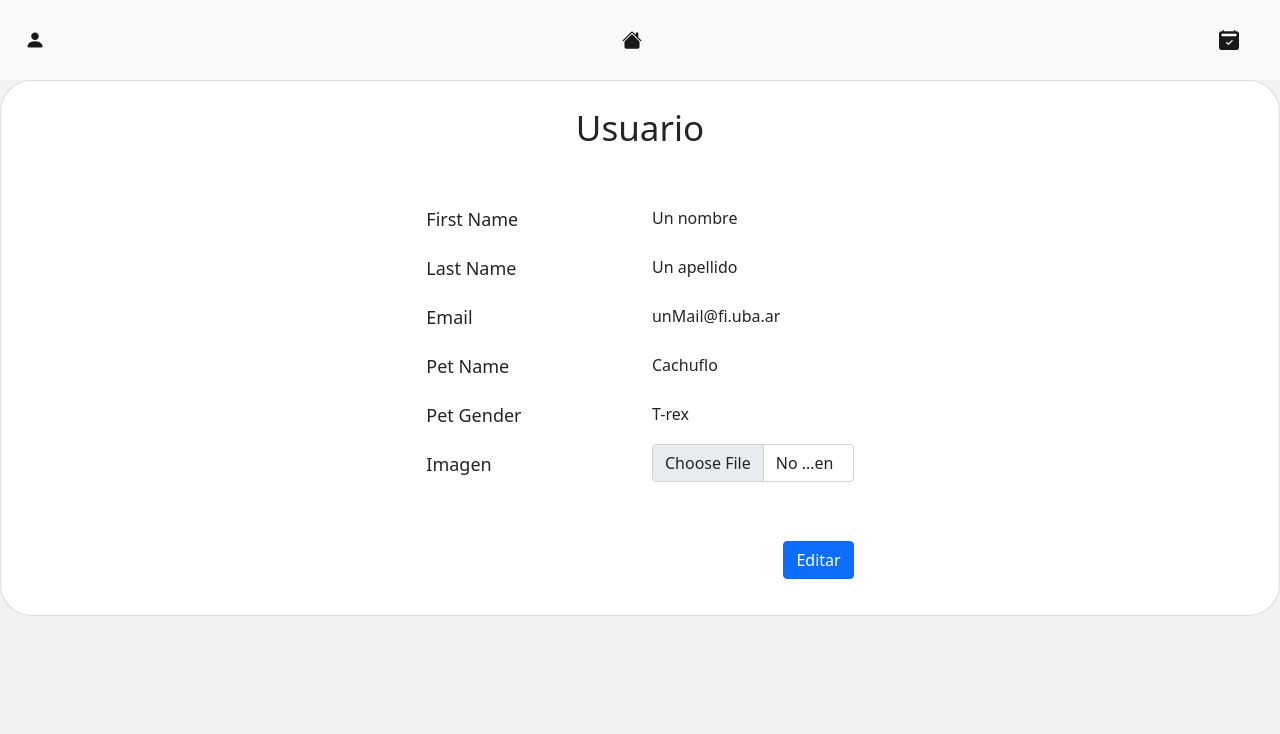
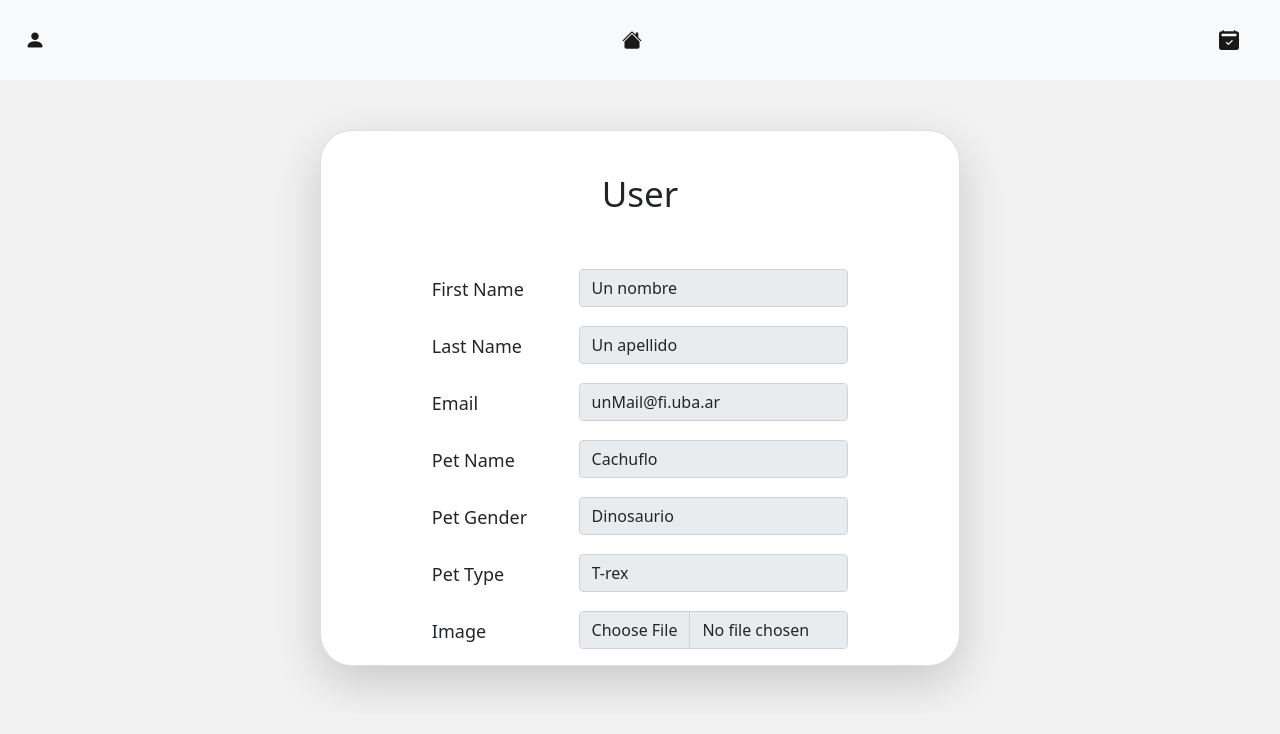
Before and after one commit to fint-fiuba/react-frontend, a React (Create React App) app: page /user in a window 1280 px wide. Shown: the top 734 px of the page. Built offline with nearby package versions, Linux system fonts and the light colour scheme.

Commit message:
fix: changed Match & User views

```diff
--- a/src/App.tsx
+++ b/src/App.tsx
@@ -9,10 +9,12 @@ import Register from './components/Register';
 import Match from './components/Match';
 import MatchList from './components/MatchList';
 import UserInformation from './components/UserInformation';
+import NavBar2 from './components/NavBar2';
 
 function App() {
   return (
     <Router>
+      <NavBar2 />
       <Routes>
         <Route path='/' element={<Login />}></Route>
         <Route path='/register' element={<Register />}></Route>
--- a/src/components/MatchCard.tsx
+++ b/src/components/MatchCard.tsx
@@ -23,10 +23,10 @@ const MatchCard = ({ name, image , index, swiped , outOfFrame, childRefs}: CardP
             onCardLeftScreen={() => outOfFrame(index)}
         >
         <div
-            className="tinder_card"
+            className="tinder_card "
             style={{ backgroundImage: `url(${image})` }}
         >
-            <h2 className="tinder_card_name">
+            <h2 className="tinder_card_name ">
                 {name}
             </h2>
         </div>
--- a/src/components/MatchList.tsx
+++ b/src/components/MatchList.tsx
@@ -1,8 +1,7 @@
 import React, { useState, useRef, useMemo } from "react";
 import { MatchButtons } from "./MatchButtons";
-import animales from "../data/animales.jsx";
+import animales from "../data/getAnimals.jsx";
 import MatchCard from "./MatchCard";
-import NavBar2 from "./NavBar2";
 import "../css/MatchList.css";
 
 const MatchList = () => {
@@ -42,8 +41,6 @@ const MatchList = () => {
 
   return (
     <>
-      <NavBar2 />
-
       <div className="match_cards">
         {animales.map((animal, index: number) => (
           <MatchCard
--- a/src/components/UserCard.tsx
+++ b/src/components/UserCard.tsx
@@ -1,138 +1,226 @@
-import React from "react";
+import React, {
+  useState,
+  useEffect,
+  ChangeEvent
+} from "react";
 import "../css/UserCard.css";
+import userData from "../data/getUser";
 
-type UserProps = {
-  userFirstName: string;
-  userLastName: string;
-  email: string;
-  petName: string;
-  animalType: string;
-  petGender: string;
-  file: string;
-};
+const UserCard = () => {
+  const [inputsEstados, setInputsEstados] = useState(true);
 
-const UserCard = ({
+  const [user, setuser] = useState({
+    userFirstName: "",
+    userLastName: "",
+    email: "",
+    petName: "",
+    animalType: "",
+    petGender: "",
+    file: "",
+  });
+
+  const {
     userFirstName,
     userLastName,
     email,
     petName,
     petGender,
-  file,
-}: UserProps) => {
+    animalType,
+  } = user;
+
+  useEffect(() => {
+    setuser(userData);
+    console.log("Falta : \n Traer campos de backend ");
+  }, []);
+
+  const handleInputChange = (event: ChangeEvent<HTMLInputElement>) => {
+    setuser({
+      ...user,
+      [event.target.name]: event.target.value,
+    });
+  };
+
+  const handleCancel = () => {
+    setInputsEstados(true);
+    setuser(userData);
+  };
+
+  const handleEdit = () => {
+    setInputsEstados(false);
+    console.log("Falta : \n Validar campos con stings etc ");
+  };
+
+  const handleSubmit = (e: React.FormEvent<HTMLFormElement>) => {
+    e.preventDefault();
+    console.log("Falta: \n -> Guardarlo usando endpoint");
+  };
+
   return (
-    <div className="card user_card">
-      <div className="card-body">
-        <h5 className="user_card_title">Usuario</h5>
-        <form noValidate>
-          <div className="form-group row">
+    <>
+      <div className="card user_card shadow-lg p-3 mb-5 bg-white">
+        <div className="card-body user_card_body">
+          <h5 className="user_card_title">User</h5>
+          <form
+            className="needs-validation user_card_form"
+            noValidate
+            onSubmit={handleSubmit}
+          >
+            <div className="form-group row mb-2">
               <label
                 htmlFor="userFirstName"
-              className="col-sm-6 col-form-label font-weight-bold"
+                className="col-sm-4 col-form-label"
               >
                 First Name
               </label>
-            <div className="col-sm-6">
+              <div className="col-sm-8 user_card_input">
                 <input
                   type="text"
-                readOnly
-                className="form-control-plaintext"
+                  disabled={inputsEstados}
+                  className="form-control required"
                   id="userFirstName"
+                  name="userFirstName"
                   value={userFirstName}
+                  onChange={handleInputChange}
+                  required={true}
                 />
               </div>
             </div>
 
-          <div className="form-group row">
-            <label
-              htmlFor="userLastName"
-              className="col-sm-6 col-form-label font-weight-bold"
-            >
+            <div className="form-group row mb-2">
+              <label htmlFor="userLastName" className="col-sm-4 col-form-label">
                 Last Name
               </label>
-            <div className="col-sm-6">
+              <div className="col-sm-8">
                 <input
                   type="text"
-                readOnly
-                className="form-control-plaintext"
+                  disabled={inputsEstados}
+                  className="form-control required"
                   id="userLastName"
+                  name="userLastName"
                   value={userLastName}
+                  onChange={handleInputChange}
+                  required={true}
                 />
               </div>
             </div>
 
-          <div className="form-group row">
-            <label
-              htmlFor="email"
-              className="col-sm-6 col-form-label font-weight-bold"
-            >
+            <div className="form-group row mb-2">
+              <label htmlFor="email" className="col-sm-4 col-form-label">
                 Email
               </label>
-            <div className="col-sm-6">
+              <div className="col-sm-8">
                 <input
                   type="text"
-                readOnly
-                className="form-control-plaintext"
+                  disabled={inputsEstados}
+                  className="form-control required"
                   id="email"
+                  name="email"
                   value={email}
+                  onChange={handleInputChange}
+                  required={true}
                 />
               </div>
             </div>
 
-          <div className="form-group row">
-            <label
-              htmlFor="petName"
-              className="col-sm-6 col-form-label font-weight-bold"
-            >
+            <div className="form-group row mb-2">
+              <label htmlFor="petName" className="col-sm-4 col-form-label">
                 Pet Name
               </label>
-            <div className="col-sm-6">
+              <div className="col-sm-8">
                 <input
                   type="text"
-                readOnly
-                className="form-control-plaintext"
+                  disabled={inputsEstados}
+                  className="form-control required"
                   id="petName"
+                  name="petName"
                   value={petName}
+                  onChange={handleInputChange}
+                  required={true}
                 />
               </div>
             </div>
 
-          <div className="form-group row">
-            <label
-              htmlFor="petGender"
-              className="col-sm-6 col-form-label font-weight-bold"
-            >
+            <div className="form-group row mb-2">
+              <label htmlFor="animalType" className="col-sm-4 col-form-label">
                 Pet Gender
               </label>
-            <div className="col-sm-6">
+              <div className="col-sm-8">
                 <input
                   type="text"
-                readOnly
-                className="form-control-plaintext"
-                id="petGender"
-                value={petGender}
+                  disabled={inputsEstados}
+                  className="form-control required"
+                  id="animalType"
+                  name="animalType"
+                  value={animalType}
+                  onChange={handleInputChange}
+                  required={true}
                 />
               </div>
             </div>
 
-          <div className="form-group row">
-            <label
-              htmlFor="formFile"
-              className="col-sm-6 col-form-label font-weight-bold"
-            >
-              Imagen
+            <div className="form-group row mb-2">
+              <label htmlFor="petGender" className="col-sm-4 col-form-label">
+                Pet Type
               </label>
-            <div className="col-sm-6">
-              <input className="form-control" type="file" id="formFile" />
+              <div className="col-sm-8">
+                <input
+                  type="text"
+                  disabled={inputsEstados}
+                  className="form-control required"
+                  id="petGender"
+                  name="petGender"
+                  value={petGender}
+                  onChange={handleInputChange}
+                  required={true}
+                />
               </div>
             </div>
-        </form>
-        <div className="d-flex justify-content-end pt-5">
-          <a href="/user" className="btn btn-primary ">
-            Editar
-          </a>
+
+            <div className="form-group row mb-2">
+              <label htmlFor="formFile" className="col-sm-4 col-form-label">
+                Image
+              </label>
+              <div className="col-sm-8">
+                <input
+                  disabled={inputsEstados}
+                  className="form-control required"
+                  type="file"
+                  id="formFile"
+                  name="formFile"
+                />
               </div>
             </div>
+            <div className="d-flex justify-content-end pt-5 user_card_buttons">
+              {inputsEstados ? (
+                <button
+                  type="button"
+                  className="btn btn-primary "
+                  onClick={handleEdit}
+                >
+                  Editar
+                </button>
+              ) : (
+                <>
+                  <button
+                    type="button"
+                    className="btn btn-danger user_card_btn_cancel"
+                    onClick={handleCancel}
+                  >
+                    Cancelar
+                  </button>
+                  <button
+                    type="submit"
+                    className="btn btn-success user_card_btn_save"
+                  >
+                    Guardar
+                  </button>
+                </>
+              )}
             </div>
+          </form>
+        </div>
+      </div>
+    </>
   );
 };
 
--- a/src/components/UserInformation.tsx
+++ b/src/components/UserInformation.tsx
@@ -1,34 +1,15 @@
-import React , {useState, useEffect} from 'react';
+import React from 'react';
 
-import NavBar2 from './NavBar2';
-import UserCard from './UserCard';
-import userData from "../data/getUser";
+import UserCard2 from './UserCard';
+import "../css/UserInformation.css";
 
 
 const UserInformation = () => {
 
-    const [user, setuser] = useState({
-        userFirstName : '',
-        userLastName : '',
-        email : '',
-        petName : '',
-        animalType : '',
-        petGender : '',
-        file : ''
-    });
-
-    useEffect(() => {
-        setuser(userData);
-    }, [])
-
-
     return (
-        <>
-            <NavBar2 />
             <section className="section">
-                <UserCard {...user} />
+                <UserCard2 />
             </section>
-        </>
     )
 }
 
```
Also changed, not shown: src/data/getAnimals.jsx (renamed from src/data/animales.jsx). Lines whose indentation alone changed are shown as unchanged.
